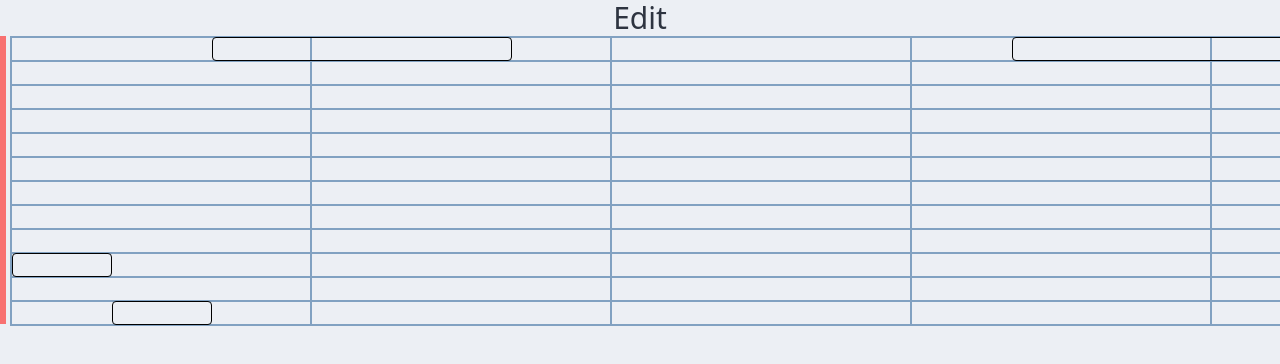
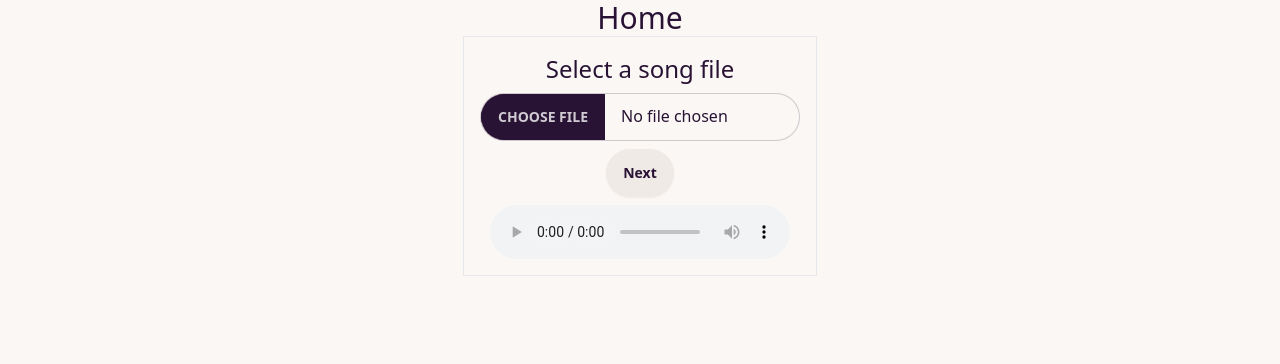
Before and after one commit to benbousquet/open-karaoke, a React (Vite) app: page / in a window 1280 px wide. Shown: the top 364 px of the page. Built offline with nearby package versions, Linux system fonts and the light colour scheme.

Commit message:
wip:add audio player

```diff
--- a/src/components/pitchTimeline.tsx
+++ b/src/components/pitchTimeline.tsx
@@ -4,11 +4,10 @@ import { useRef, useState } from "react";
 import { animated, useSpring } from "@react-spring/web";
 import Staff from "@/components/staff";
 import NoteMap from "@/components/noteMap";
-import test from "./test.mp3"
 export default function PitchTimeline({
   currentTime,
 }: {
-  currentTime: Number;
+  currentTime: number;
 }) {
   const audioRef = useRef(null);
 
@@ -25,11 +24,11 @@ export default function PitchTimeline({
     x: 10,
   }));
 
-  function changeNote(id: Number, newNote: Note): void {
+  function changeNote(id: number, newNote: Note): void {
     const noteIdx = notes.findIndex((val) => {
       return val.id === id;
     });
-    let newNotes = [...notes];
+    const newNotes = [...notes];
     newNotes[noteIdx].key = newNote.key;
     newNotes[noteIdx].duration = newNote.duration;
     newNotes[noteIdx].start = newNote.start;
@@ -42,7 +41,7 @@ export default function PitchTimeline({
 
   return (
     <div>
-      <audio src={test} ref={audioRef} />
+      {/* <audio src={test} ref={audioRef} /> */}
       <div className="absolute bg-red-400 h-72 w-1.5"></div>
       <animated.div className="border border-secondary" style={{ x }}>
         <PitchTimelineContext.Provider value={[notes, changeNote]}>
--- a/src/components/router.tsx
+++ b/src/components/router.tsx
@@ -7,7 +7,7 @@ export default function Router() {
     "home": <Home />,
     "edit": <Edit />,
   }
-  const [route, setRoute] = useState<JSX.Element>(<Edit />);
+  const [route, setRoute] = useState<JSX.Element>(<Home />);
   return (
     <div>
       {route}
--- a/src/preload.ts
+++ b/src/preload.ts
@@ -1,2 +1,9 @@
 // See the Electron documentation for details on how to use preload scripts:
 // https://www.electronjs.org/docs/latest/tutorial/process-model#preload-scripts
+import { contextBridge, ipcRenderer } from "electron"
+
+const WINDOW_API = {
+
+}
+
+contextBridge.exposeInMainWorld('electronAPI', WINDOW_API)
--- a/src/screens/home.tsx
+++ b/src/screens/home.tsx
@@ -1,9 +1,29 @@
-import PitchTimeline from "@/components/pitchTimeline";
+import useAudio from '@/utils/useAudio';
+import { useRef, useState } from "react";
 
 export default function Home() {
+  const filePicker = useRef(null)
+  const audioRef = useRef(null);
+  const [songFile, setSongFile] = useState();
+  const [loadAudio, play, pause, skipTo] = useAudio();
+
+
+  function onFileSelect(_e: any) {
+    setSongFile(filePicker.current.files[0])
+  }
+
   return (
-    <div className="overflow-auto">
+    <div className="overflow-auto flex flex-col items-center">
       <h1 className="text-center text-3xl">Home</h1>
+      <div className="border p-4 flex flex-col items-center w-fit space-y-2">
+        <h3 className="text-2xl">Select a song file</h3>
+        <input className="file-input file-input-bordered w-full max-w-xs" type="file" onChange={onFileSelect} ref={filePicker}></input>
+        <button className="btn" onClick={() => {
+          loadAudio(songFile);
+          play();
+        }}>Next</button>
+        <audio ref={audioRef} controls />
+      </div>
     </div>
   );
 }
--- /dev/null
+++ b/src/utils/useAudio.ts
@@ -0,0 +1,24 @@
+import { useRef } from "react";
+
+export default function useAudio() {
+    const audioRef = useRef(null);
+
+    function loadAudio(audioFile: Blob | MediaSource) {
+        const url = URL.createObjectURL(audioFile)
+        audioRef.current = new Audio(url);
+    }
+
+    function play() {
+        audioRef.current.play();
+    }
+
+    function pause() {
+        audioRef.current.pause();
+    }
+
+    function skipTo() {
+        console.log("TODO")
+    }
+
+    return [loadAudio, play, pause, skipTo]
+}
--- a/tailwind.config.js
+++ b/tailwind.config.js
@@ -6,6 +6,6 @@ module.exports = {
   },
   plugins: [require("daisyui")],
   daisyui: {
-    themes: ["nord"],
+    themes: ["cupcake"],
   },
 };
```
